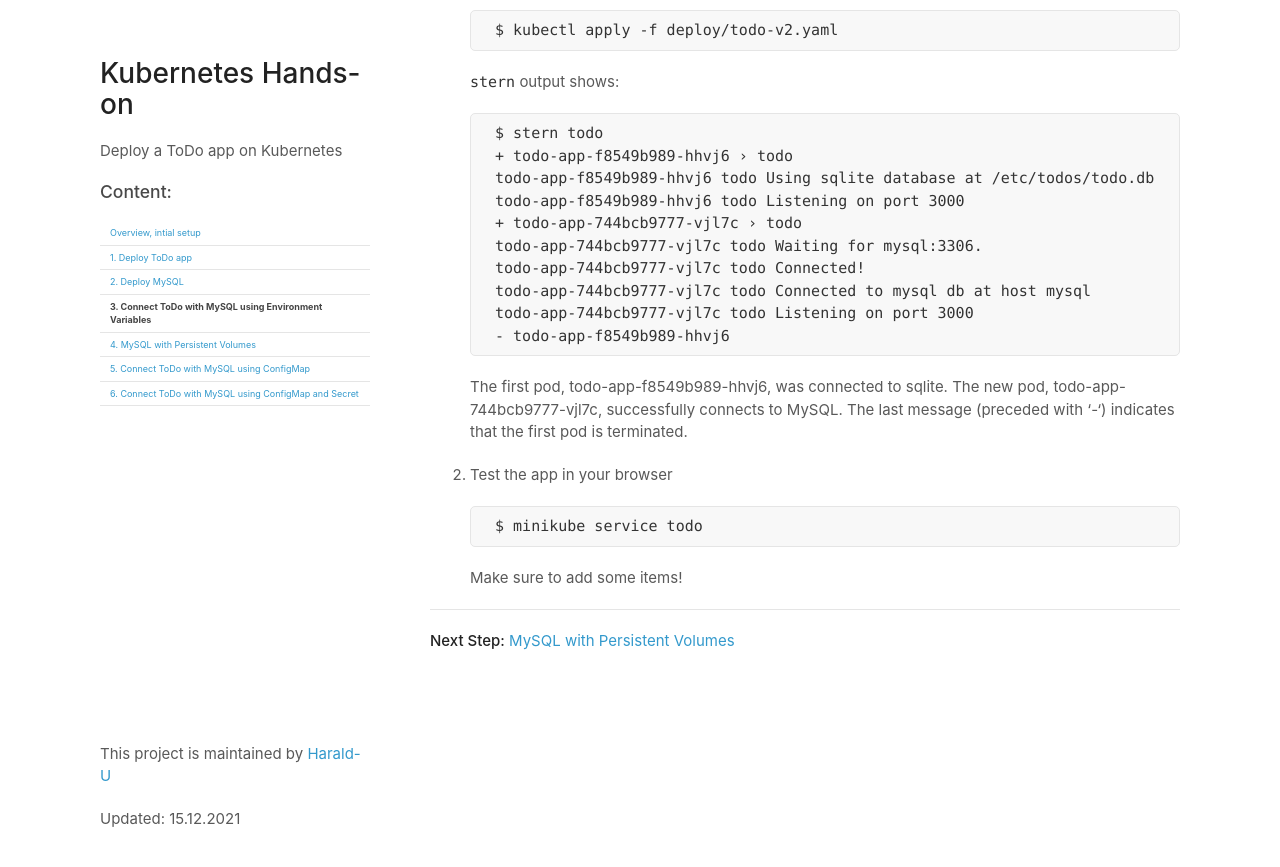
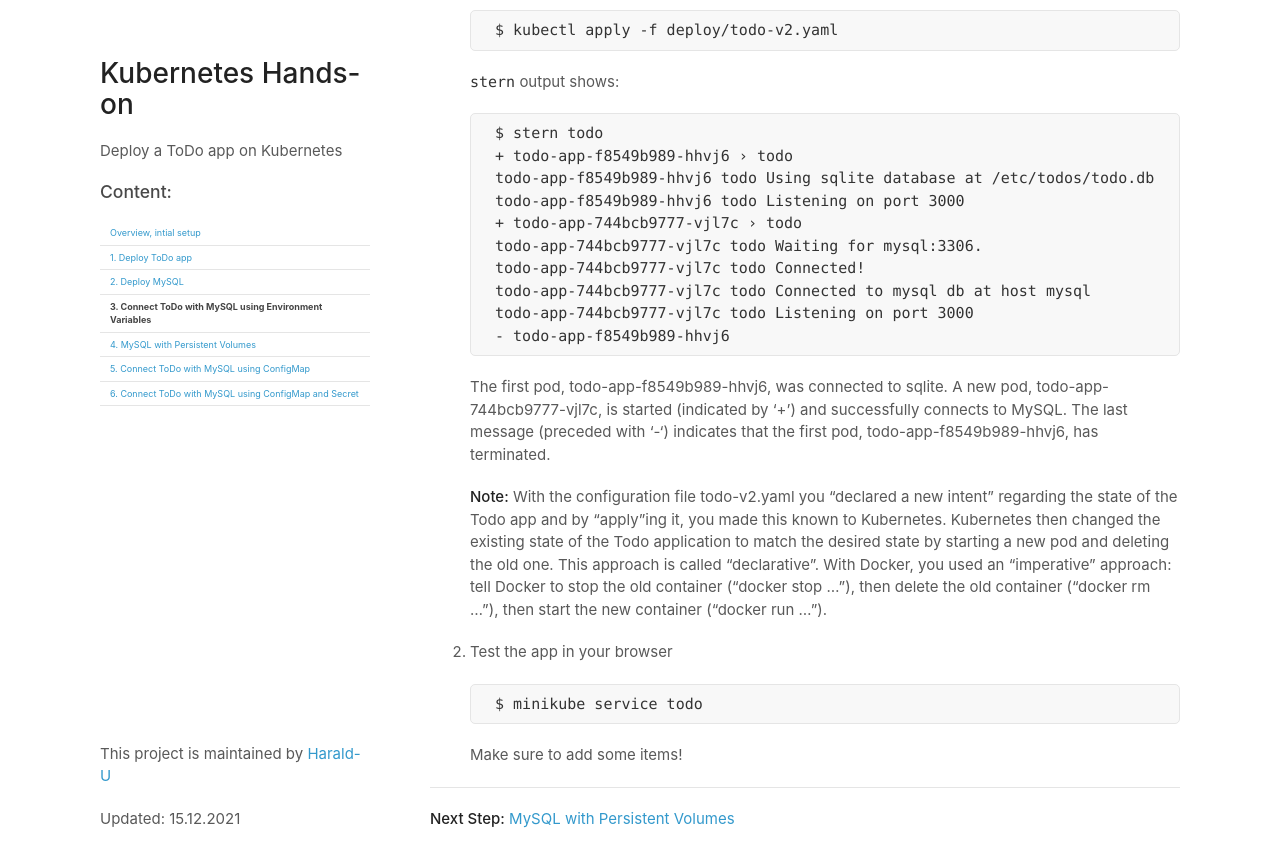
Before and after one commit to Harald-U/kubernetes-handson, a Jekyll site: the page built from docs/lab3.md, in a window 1280 px wide and 900 px high, scrolled down 2041 px. Shown: the top 867 px of the window. Built offline with Jekyll 4.4.1, drawn with Linux system fonts in a browser that asks for light colours; our own code applies the rules of GitHub Pages for plain Markdown files.

Commit message:
declarative approach

````diff
--- a/docs/lab3.md
+++ b/docs/lab3.md
@@ -108,8 +108,10 @@ When we created the MySQL service definition with the name 'mysql', this name 'm
     ```
 
     The first pod, todo-app-f8549b989-hhvj6, was connected to sqlite.
-    The new pod, todo-app-744bcb9777-vjl7c, successfully connects to MySQL.
-    The last message (preceded with '-') indicates that the first pod is terminated.
+    A new pod, todo-app-744bcb9777-vjl7c, is started (indicated by '+') and successfully connects to MySQL.
+    The last message (preceded with '-') indicates that the first pod, todo-app-f8549b989-hhvj6, has terminated.
+
+    **Note:** With the configuration file todo-v2.yaml you "declared a new intent" regarding the state of the Todo app and by "apply"ing it, you made this known to Kubernetes. Kubernetes then changed the existing state of the Todo application to match the desired state by starting a new pod and deleting the old one. This approach is called "declarative". With Docker, you used an "imperative" approach: tell Docker to stop the old container ("docker stop ..."), then delete the old container ("docker rm ..."), then start the new container ("docker run ...").
 
 
 2. Test the app in your browser
````
